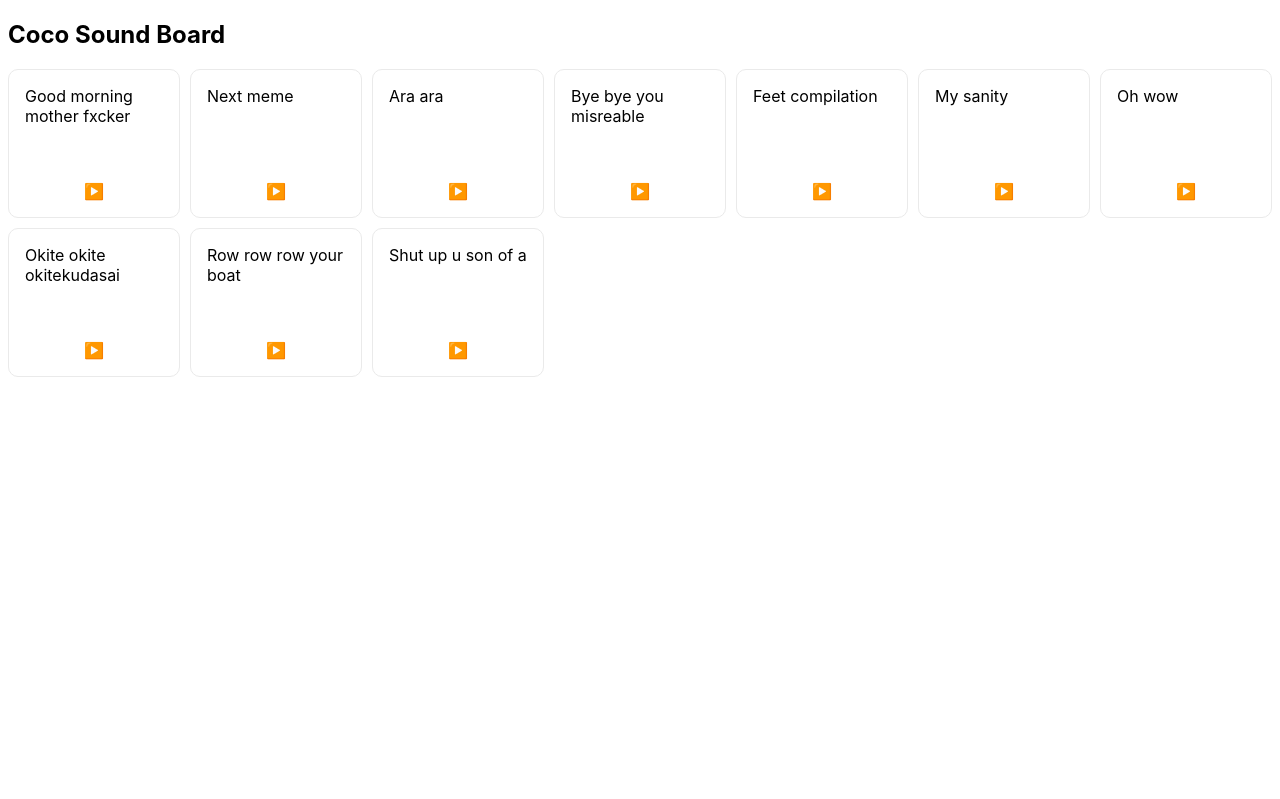
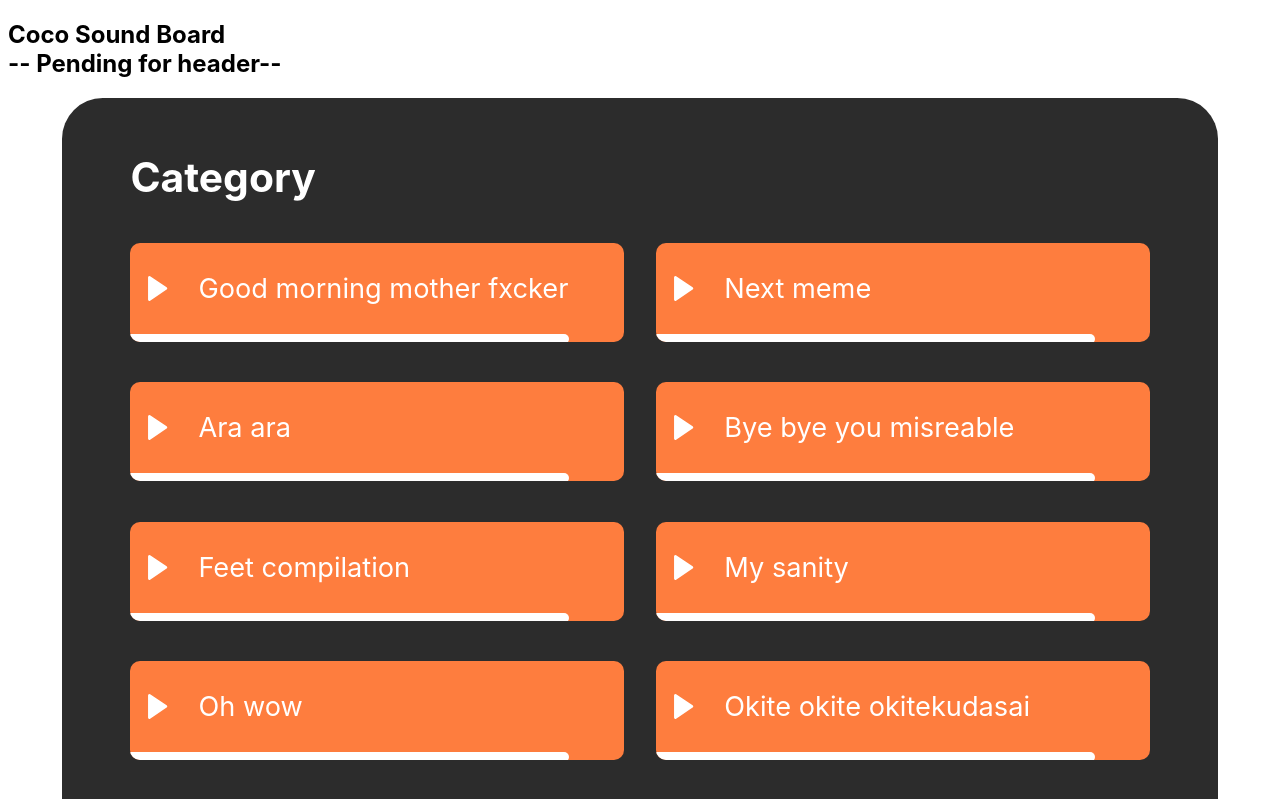
Before and after one commit to Kaichou-Project/kaichou-graduation, a Next.js app in the folder packages/frontend/: page /sound-board in a window 1280 px wide. Shown: the top 799 px of the page. Built offline with nearby package versions, Linux system fonts and the light colour scheme.

Commit message:
Update visual based on existing design

```diff
--- a/packages/frontend/components/SoundCard.tsx
+++ b/packages/frontend/components/SoundCard.tsx
@@ -33,10 +33,8 @@ function playAudio(url: string) {
 export default function SoundCard({ title, url }) {
   const [isPlaying, setIsPlaying] = useState(false)
   return (
-    <div className={styles.card}>
-      <div className={styles.title}>{title}</div>
     <div
-        className={styles.playButton}
+      className={styles.card}
       onClick={async () => {
         if (isPlaying) {
           stopAudio()
@@ -47,8 +45,11 @@ export default function SoundCard({ title, url }) {
         }
       }}
      >
-        {isPlaying ? '⏸️' : '▶️'}
+      <div className={styles.playButton}>
+        <img src={isPlaying ? '/pause-icon.svg' : '/play-icon.svg'} />
       </div>
+      <div className={styles.title}>{title}</div>
+      <div className={styles.buttomLine} />
     </div>
   )
 }
--- a/packages/frontend/components/SoundCardList.tsx
+++ b/packages/frontend/components/SoundCardList.tsx
@@ -8,5 +8,10 @@ export default function SoundCardList({ list }) {
     const { title, url } = list[key]
     cards.push(<SoundCard key={key} title={title} url={url} />)
   }
-  return <div className={styles.grid}>{cards}</div>
+  return (
+    <div className={styles.container}>
+      <h2>Category</h2>
+      <div className={styles.grid}>{cards}</div>
+    </div>
+  )
 }
--- a/packages/frontend/pages/sound-board.tsx
+++ b/packages/frontend/pages/sound-board.tsx
@@ -47,7 +47,7 @@ const soundList = {
 export default function SoundBoard() {
   return (
     <>
-      <h2>Coco Sound Board</h2>
+      <h2>Coco Sound Board<br/>-- Pending for header-- </h2>
       <SoundCardList list={soundList} />
     </>
   )
--- a/packages/frontend/styles/SoundBoard.module.scss
+++ b/packages/frontend/styles/SoundBoard.module.scss
@@ -1,23 +1,57 @@
+.container {
+  background: #2C2C2C;
+  padding: 2em 2.5em;
+  margin: 0 2em;
+  border-radius: 1.5em;
+  font-size: 1.7rem;
+  color:white;
+
+  h2 {
+    margin-top: 0;
+    margin-bottom: 1em;;
+  }
+}
+
 .grid {
-  width:100%;
   display: grid;
-  grid-template-columns: repeat( auto-fit, minmax(150px, 1fr) );
-  grid-gap: 10px;
+  grid-template-columns: repeat( auto-fit, minmax(12em, 1fr) );
+  grid-gap: 1.5em 1.2em;
 }
 
 .card {
-  padding: 1rem;
-  aspect-ratio: 1.2;
-  border: 1px solid #eaeaea;
+  background: #FE7D3E;
+  aspect-ratio: 5;
   border-radius: 10px;
+  overflow: hidden;
   display: grid;
-  grid-template-rows: auto 20px;
-}
+  grid-template-columns: 2em auto 2em;
+  grid-template-rows: calc(100% - 8px) 8px;
+  align-content: center;
 
   .title {
+    grid-column: 2 / 4;
+    padding: 0.5em;
 
+    display: grid;
+    align-content: center;
   }
 
   .playButton {
-  text-align: center;
+    display: grid;
+    align-items: center;
+    align-content: center;
+    padding-left: 0.5em;
+
+    img {
+      width: 1em;
     }
+  }
+
+  .buttomLine {
+    background: white;
+    border-radius: 0 5px 5px 0;
+    height: 10px;
+    grid-column: 1 / 3;
+    grid-row: 2;
+  }
+}
```
Also changed, not shown: packages/frontend/public/pause-icon.svg (added), packages/frontend/public/play-icon.svg (added). Lines whose indentation alone changed are shown as unchanged.
